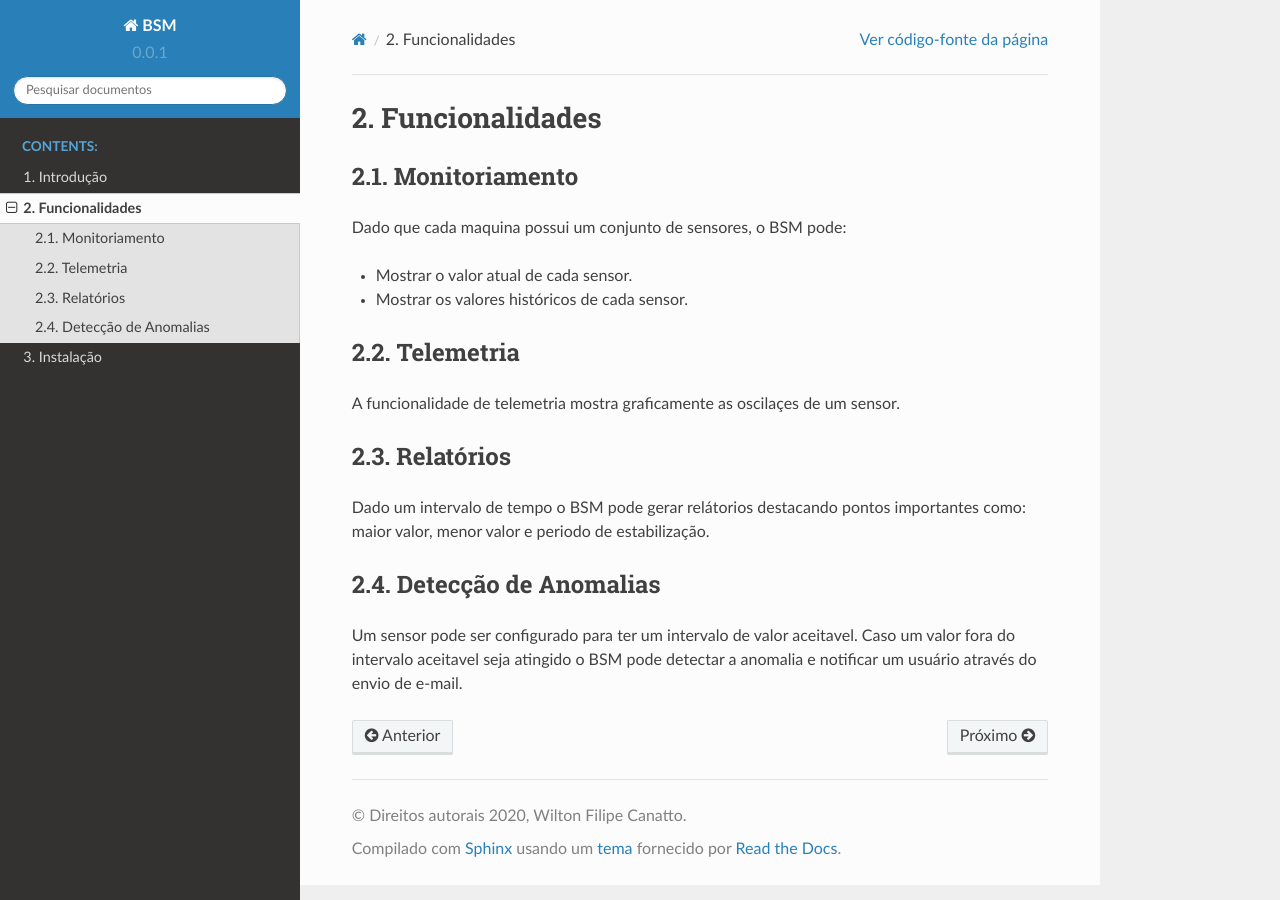
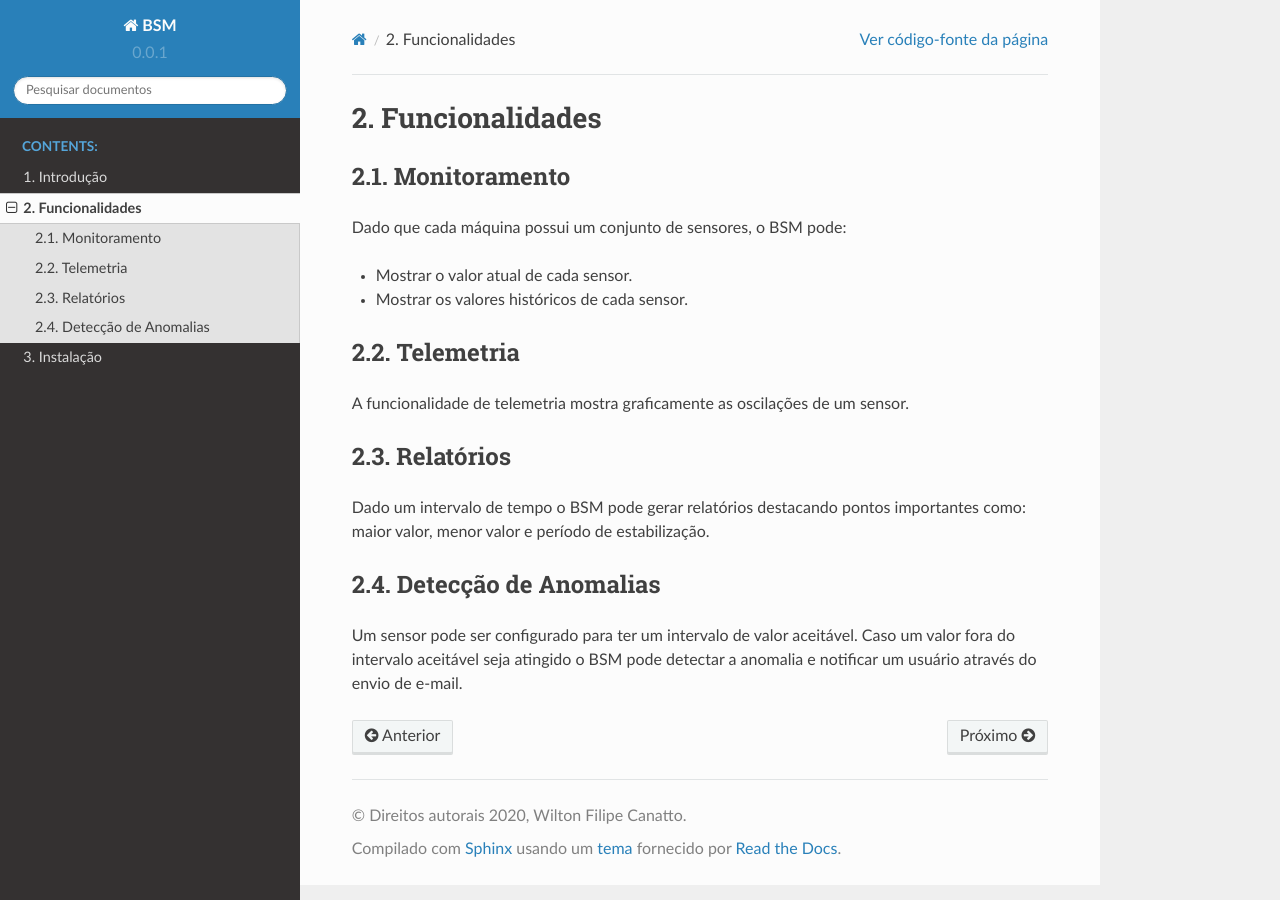
Before and after one commit to canattofilipe/bsm, a Sphinx documentation site: the page built from docs/functionalities.rst, in a window 1280 px wide. Built offline with Sphinx 7.4.7 and the Read the Docs theme 2.0.0, drawn with Linux system fonts in a browser that asks for light colours.

Commit message:
Update functionalities.rst

```diff
--- a/docs/functionalities.rst
+++ b/docs/functionalities.rst
@@ -1,10 +1,10 @@
 Funcionalidades
 ===============
 
-Monitoriamento
+Monitoramento
 --------------
 
-Dado que cada maquina possui um conjunto de sensores, o BSM pode:
+Dado que cada máquina possui um conjunto de sensores, o BSM pode:
 
 - Mostrar o valor atual de cada sensor.
 - Mostrar os valores históricos de cada sensor.
@@ -12,16 +12,16 @@ Dado que cada maquina possui um conjunto de sensores, o BSM pode:
 Telemetria
 ----------
 
-A funcionalidade de telemetria mostra graficamente as oscilaçes de um sensor.
+A funcionalidade de telemetria mostra graficamente as oscilações de um sensor.
 
 Relatórios
 ----------
 
-Dado um intervalo de tempo o BSM pode gerar relátorios destacando pontos importantes como:
-maior valor, menor valor e periodo de estabilização.
+Dado um intervalo de tempo o BSM pode gerar relatórios destacando pontos importantes como:
+maior valor, menor valor e período de estabilização.
 
 Detecção de Anomalias
 ---------------------
 
-Um sensor pode ser configurado para ter um intervalo de valor aceitavel. Caso um valor fora do intervalo aceitavel seja
+Um sensor pode ser configurado para ter um intervalo de valor aceitável. Caso um valor fora do intervalo aceitável seja
 atingido o BSM pode detectar a anomalia e notificar um usuário através do envio de e-mail.
```
